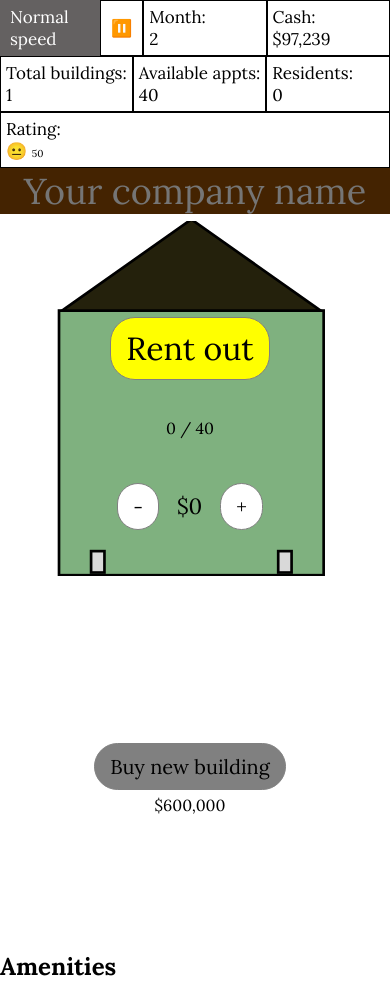
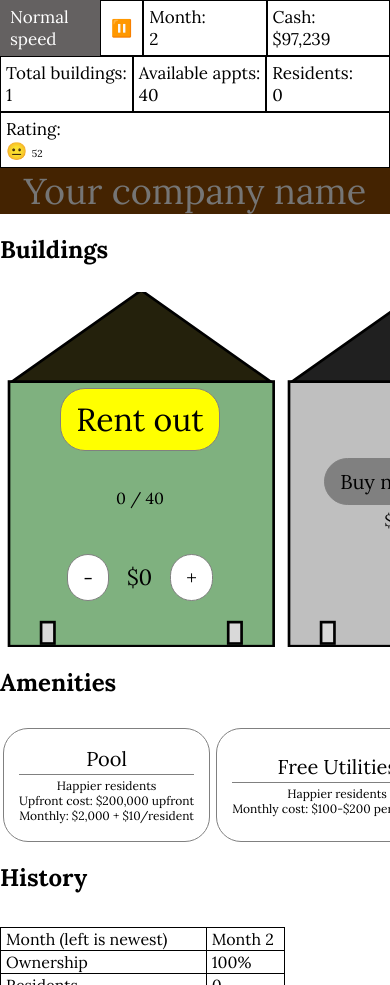
Before and after one commit to josephrcox/landlord-simulator, a plain HTML site: page index.html in a window 390 px wide. Shown: the top 985 px of the page. Drawn offline with Linux system fonts and the light colour scheme.

Commit message:
Game tweaks and more mobile friendly

```diff
--- a/index.html
+++ b/index.html
@@ -44,15 +44,16 @@
             </div>
             <input type="text" id="name" placeholder="Your company name" autocomplete="off">
         </div>
-
+        <h2>Buildings</h2>
         <div class="game-center">
 
         </div>
+        <h2>Amenities</h2>
         <div id="amenities_container">
-            <h2>Amenities</h2>
+
         </div>
         </div>
-
+        <h2>History</h2>
         <div class="game-bottom" >
 
         </div>
--- a/scripts/JSON_scenarios.js
+++ b/scripts/JSON_scenarios.js
@@ -8,7 +8,8 @@ export const scenarios_list = [
         alertMSG:"",
         requiresPool:false,
         skipWithSecurity:false,
-        securityAlert:""
+        securityAlert:"",
+        oneoff:false,
     },
     {
         title:"An entrepreneur approaches you with a deal. They want to start selling knives door to door, bypassing normal security procedures.",
@@ -19,7 +20,8 @@ export const scenarios_list = [
         alertMSG:"Two residents are unfortunately stabbed in their apartments. The cops have no leads, but you must now pay $50,000 for the cleanup",
         requiresPool:false,
         skipWithSecurity:true,
-        securityAlert:"Security was able to deter a sketchy man with knvies"
+        securityAlert:"Security was able to deter a sketchy man with knvies",
+        oneoff:false,
     },
     {
         title:"The complex pool has been overtaken by wild squirrels.",
@@ -30,29 +32,32 @@ export const scenarios_list = [
         alertMSG:"The squirrels have been defeated, but 3 residents did not like your request and have found new homes elsewhere",
         requiresPool:true,
         skipWithSecurity:true,
-        securityAlert:"Security was able to deter a faction of wild squirrels"
+        securityAlert:"Security was able to deter a faction of wild squirrels",
+        oneoff:false,
     },
     {
         title:"You get an email from someone claiming that they can make your residents a bit happier for the small price of $7k/month + $12/resident/month. Their resume looks legit and they have good references.",
         a:"Hire them",
         b:"Not a good fit",
-        a_outcome:"rentalAssistant,1&salary,-7000&rating,20",
+        a_outcome:"rentalAssistant,1&salary,7000&rating,20",
         b_outcome:"",
         alertMSG:"",
         requiresPool:false,
         skipWithSecurity:false,
-        securityAlert:""
+        securityAlert:"",
+        oneoff:false,
     },
     {
         title:"You get an email from someone claiming that they can make your residents a bit happier for the small price of $15k/month + $10/resident/month. Their resume looks legit and they have glowing references.",
         a:"Hire them",
         b:"Not a good fit",
-        a_outcome:"rentalAssistant,1&salary,-15000&rating,25",
+        a_outcome:"rentalAssistant,1&salary,15000&rating,25",
         b_outcome:"",
         alertMSG:"",
         requiresPool:false,
         skipWithSecurity:false,
-        securityAlert:""
+        securityAlert:"",
+        oneoff:false,
     },
     {
         title:"One of your apartment buildings has burned down. Luckily, nobody was hurt, but there are residents that no longer have housing. ",
@@ -63,7 +68,8 @@ export const scenarios_list = [
         alertMSG:"",
         requiresPool:false,
         skipWithSecurity:false,
-        securityAlert:""
+        securityAlert:"",
+        oneoff:false,
     },
     {
         title:"An investor offers to buy 10% of your company for ~~1000000",
@@ -74,7 +80,8 @@ export const scenarios_list = [
         alertMSG:"",
         requiresPool:false,
         skipWithSecurity:false,
-        securityAlert:""
+        securityAlert:"",
+        oneoff:false,
     },
     {
         title:"An investor offers to buy 12% of your company for ~~1000000",
@@ -85,7 +92,8 @@ export const scenarios_list = [
         alertMSG:"",
         requiresPool:false,
         skipWithSecurity:false,
-        securityAlert:""
+        securityAlert:"",
+        oneoff:false,
     },
     {
         title:"An investor offers to buy 20% of your company for ~~1000000",
@@ -96,7 +104,8 @@ export const scenarios_list = [
         alertMSG:"",
         requiresPool:false,
         skipWithSecurity:false,
-        securityAlert:""
+        securityAlert:"",
+        oneoff:false,
     },
     {
         title:"An investor offers to buy 5% of your company for ~~1000000",
@@ -107,7 +116,8 @@ export const scenarios_list = [
         alertMSG:"",
         requiresPool:false,
         skipWithSecurity:false,
-        securityAlert:""
+        securityAlert:"",
+        oneoff:false,
     },
     {
         title:"An investor offers to buy 1% of your company for ~~1000000",
@@ -118,7 +128,8 @@ export const scenarios_list = [
         alertMSG:"",
         requiresPool:false,
         skipWithSecurity:false,
-        securityAlert:""
+        securityAlert:"",
+        oneoff:false,
     },
     {
         title:"An investor offers to buy 3% of your company for ~~1000000",
@@ -129,7 +140,8 @@ export const scenarios_list = [
         alertMSG:"",
         requiresPool:false,
         skipWithSecurity:false,
-        securityAlert:""
+        securityAlert:"",
+        oneoff:false,
     },
     {
         title:"An investor offers to buy 49% of your company for ~~1000000",
@@ -140,7 +152,8 @@ export const scenarios_list = [
         alertMSG:"",
         requiresPool:false,
         skipWithSecurity:false,
-        securityAlert:""
+        securityAlert:"",
+        oneoff:false,
     },
     {
         title:"An investor offers to buy 99% of your company for ~~1000000",
@@ -151,7 +164,8 @@ export const scenarios_list = [
         alertMSG:"",
         requiresPool:false,
         skipWithSecurity:false,
-        securityAlert:""
+        securityAlert:"",
+        oneoff:false,
     },
     {
         title:"An investor offers to buy 40% of your company for ~~1000000",
@@ -162,7 +176,8 @@ export const scenarios_list = [
         alertMSG:"",
         requiresPool:false,
         skipWithSecurity:false,
-        securityAlert:""
+        securityAlert:"",
+        oneoff:false,
     },
     {
         // lottery, break in is successful but lowers rating
@@ -175,7 +190,8 @@ export const scenarios_list = [
         alertMSG_2:"The resident was very thankful for your fruit basket",
         requiresPool:false,
         skipWithSecurity:false,
-        securityAlert:""
+        securityAlert:"",
+        oneoff:false,
     },
     {
         // lottery, break in is unsuccessful and lowers rating
@@ -188,7 +204,50 @@ export const scenarios_list = [
         alertMSG_2:"The resident was very thankful for your fruit basket",
         requiresPool:false,
         skipWithSecurity:false,
-        securityAlert:""
+        securityAlert:"",
+        oneoff:false,
+    },
+    {
+        // description
+        title:"A resident refuses to stop mowing the lawn outside of their building. It is quite nice, but you feel kind of bad. ",
+        a:"Offer them a job for $500/month to keep up their good work",
+        b:"Look the other way",
+        a_outcome:"salary,500&rating,5",
+        b_outcome:"",
+        alertMSG:"",
+        alertMSG_2:"",
+        requiresPool:false,
+        skipWithSecurity:false,
+        securityAlert:"",
+        oneoff:false,
+    },
+    {
+        // description
+        title:'A resident approaches you with an idea, "2 words. Dodgeball Competition"',
+        a:"Sure",
+        b:"Um..No?",
+        a_outcome:"rating,15",
+        b_outcome:"",
+        alertMSG:"The official resident dodgeball competition was fun and exciting! Morale is high, and people can't see what other activities come next!",
+        alertMSG_2:"",
+        requiresPool:false,
+        skipWithSecurity:false,
+        securityAlert:"",
+        oneoff:true,
+    },
+    {
+        // description
+        title:" ",
+        a:"",
+        b:"",
+        a_outcome:"",
+        b_outcome:"",
+        alertMSG:"",
+        alertMSG_2:"",
+        requiresPool:false,
+        skipWithSecurity:false,
+        securityAlert:"",
+        oneoff:false
     },
 ]
 
@@ -197,12 +256,14 @@ export const scenarios_list = [
 /*
 
 {
-    title:" ",
+    // description
+    title:"",
     a:"",
     b:"",
     a_outcome:"",
     b_outcome:"",
     alertMSG:"",
+    alertMSG_2:"",
     requiresPool:false,
     skipWithSecurity:false,
     securityAlert:""
--- a/scripts/buildingManager.js
+++ b/scripts/buildingManager.js
@@ -16,7 +16,12 @@ export const bldg = {
         const a = document.createElement('div')
         a.classList.add('building')
         a.dataset.index = this.index
-        a.style.backgroundImage = 'url(./buildings/'+this.color+'.svg)'
+        if (this.color.length > 1) {
+            a.style.backgroundImage = 'url(./buildings/'+this.color+'.svg)'
+        } else {
+            a.style.backgroundImage = 'url(./buildings/gray.svg)'
+        }
+
         console.log(a.style.backgroundImage)
 
         const head = document.createElement('div')
@@ -100,7 +105,7 @@ export function drawBuildings() {
             const a = document.createElement('div')
             a.classList.add('building')
             a.style.filter = 'grayscale()'
-
+            a.style.backgroundImage = 'url(./buildings/gray.svg)'
             const head = document.createElement('div')
             head.classList.add('building_head')
             buyNewBuilding = document.createElement('button')
--- a/scripts/modifiers.js
+++ b/scripts/modifiers.js
@@ -33,6 +33,11 @@ export function hireRentalAssistant() {
     sync()
 }
 
+export function changeSalary(x) {
+    localStorage.salaries = parseINt(localStorage.salaries) + x
+    console.log(localStorage.salaries)
+}
+
 export function changeBuildings(x) {
     let b = JSON.parse(localStorage.game)
     b.buildings.splice(-1)
--- a/scripts/script.js
+++ b/scripts/script.js
@@ -25,9 +25,9 @@ let gameSpeed = 5000
 let normalGameSpeed = 5000
 let fastGameSpeed = 1000
 
-const salary_RA = 7000
+let renters = []
 
-let renters = []
+let scenarioFrequency = 950 // out of 1000, how many ticks will trigger a new scenario (when >1 buildings)
 
 const defaultGameSchema = {
         "buildings":[
@@ -58,7 +58,7 @@ const toggleCats = document.getElementById('toggle-cats')
 window.onload = function() {
     table_init()
     // showAmenities()
-    if (localStorage.game == null || localStorage.thisMonthInvestmentTotal == null || localStorage.ownership == null || localStorage.month == null || isNaN(localStorage.month) || localStorage.residentLeaveLoss == null || localStorage.cash == null || localStorage.currentScenario == null || isNaN(localStorage.cash)) {
+    if (localStorage.game == null || localStorage.salaries == null || localStorage.thisMonthInvestmentTotal == null || localStorage.ownership == null || localStorage.month == null || isNaN(localStorage.month) || localStorage.residentLeaveLoss == null || localStorage.cash == null || localStorage.currentScenario == null || isNaN(localStorage.cash)) {
         localStorage.setItem('month', 1)
         localStorage.setItem('rent', 0)
 
@@ -74,9 +74,12 @@ window.onload = function() {
         }
         localStorage.currentScenario = -1
         localStorage.rentalAssistants = 0
+        localStorage.salaries = 0
         localStorage.residentLeaveLoss = 0
         localStorage.ownership = 1.0
         localStorage.thisMonthInvestmentTotal = "0"
+        localStorage.history = ""
+        localStorage.oneoffArray = ""
     }
     stats_month_value.innerText = localStorage.getItem('day')
     stats_cash_value.innerText = "$"+parseInt(localStorage.cash).toLocaleString()
@@ -230,14 +233,14 @@ function gameLoopAction() {
 
     let amenitiesProfit = -1 * costOfExtras
     let propertyTaxes = (Math.round((1200 * JSON.parse(localStorage.game).buildings.length * (JSON.parse(localStorage.game).buildings.length * 2.3) + 1))*-1)
-    let staffSalaries = (parseInt(localStorage.rentalAssistants) * (salary_RA + (totalResidents * 12)))
+
+    let staffSalaries = (parseInt(localStorage.rentalAssistants) * ((totalResidents * 12))) + parseInt(localStorage.salaries)
     syncTable(totalResidents, revenueRent, rentProfit, amenitiesProfit, propertyTaxes, parseInt(localStorage.residentLeaveLoss), staffSalaries)
 
-    sync()
     localStorage.residentLeaveLoss = 0
     let z = Math.random() * 1000
 
-    if (z > 950 && (JSON.parse(localStorage.game).buildings.length > 1)) {
+    if (z > scenarioFrequency && (JSON.parse(localStorage.game).buildings.length > 1)) {
         newScenario()
     }
 
@@ -267,6 +270,12 @@ function gameLoopAction() {
         gameOver()
     }
     localStorage.thisMonthInvestmentTotal = "0"
+
+    let randomRatingChange = ((Math.round(Math.random()) * 2 - 1) * Math.ceil(Math.random() * (1.5 * parseInt(JSON.parse(localStorage.game).buildings.length))))
+    console.log(localStorage.rating, randomRatingChange)
+    localStorage.rating = round(parseFloat(localStorage.rating) + randomRatingChange, 2)
+    sync()
+
 }
 
 function round(value, decimals) {
--- a/style.css
+++ b/style.css
@@ -9,7 +9,7 @@ body {
 
 
 .building {
-    width: 270px;
+    /*! width: 270px; */
     height: 295px;
     /*! border: 1px solid black; */
     margin-right: 10px;
@@ -17,11 +17,11 @@ body {
     flex-direction: column;
     padding-block: 10px;
     justify-content: space-evenly;
-    /*         background-image: url("/Frame 14.svg"); */
     background-size: cover;
     background-repeat: no-repeat;
     padding-top: 50px;
     flex-wrap: wrap;
+    min-width: 270px;
 }
 
 
@@ -63,8 +63,7 @@ body {
     text-align: center;
     margin-top: 7px;
     display: flex;
-    justify-content: center;
-    flex-wrap: wrap;
+    overflow-x: scroll;
 }
 
 
@@ -94,6 +93,7 @@ body {
     padding-inline: 15px;
     resize: none;
     margin-inline: 3px;
+    min-width: max-content;
 }
 
 .button>div {
@@ -225,3 +225,9 @@ tr {
 #scenariomodal > #scenario_history_table {
 	width: 100%;
 }
+
+
+#amenities_container {
+    overflow-x: scroll;
+    display: flex;
+  }
```
Also changed, not shown: scripts/scenario_generator.js (+12 -3 lines), buildings/gray.svg (added).
